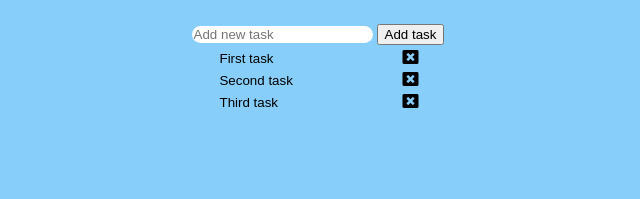
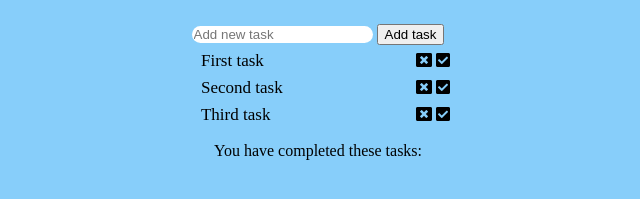
Before and after one commit to BeaQ17/vue-todolist, a plain HTML site: page index.html in a window 1280 px wide. Shown: the part 173-372 px from the top of the page, without its empty margins (322-962 px from the left). Drawn offline with nearby package versions, Linux system fonts and the light colour scheme.

Commit message:
completed task list + comments

```diff
--- a/index.html
+++ b/index.html
@@ -40,6 +40,9 @@
 
         .inp{
             background-color: transparent;
+            font-family: 'Times New Roman', Times, serif;
+            font-size: 17px;
+            padding-left: 15px;
         }
 
         .inp:hover{
@@ -51,21 +54,31 @@
 <body>
 
     <div id="root">
+        <!--logo-->
         <div class="logoimg">
             <img :src="logoImg" alt="logo boolean" id="logoimg">
         </div>
+        <!--new task form-->
         <div class="newtask">
             <input type="text" v-model="newTask" placeholder="Add new task" @keyup.enter="addTask">
             <button @click="addTask">Add task</button>
         </div>
+        <!--task list-->
         <div class="tasks" v-if="tasks.length > 0">
             <div class="task" v-for="(task, index) in tasks">
                 <input type="text" v-model="tasks[index]" class="inp">
                 <i class="fas fa-window-close" @click="deleteTask(index)"></i>
+                <i class="fas fa-check-square" @click="doneTask(index, task)"></i>
             </div>
         </div>
+        <!--done message-->
         <div id="done" v-else>
             <p>You're all done!</p>
+        </div>
+        <!--completed task list-->
+        <div class="completed">
+            <p>You have completed these tasks:</p>
+            <div v-for="task in completed">{{task}}</div>
         </div>
     </div>
 
--- a/main.js
+++ b/main.js
@@ -7,9 +7,21 @@ const app = new Vue ({
             "Second task",
             "Third task"
         ],
-        logoImg: "https://www.boolean.careers/images/misc/logo.png"
+        logoImg: "https://www.boolean.careers/images/misc/logo.png",
+        completed: [
+
+        ]
     },
     methods:{
+        /*
+        addTask(){
+            if (task.length > 0) {
+                this.tasks.push(this.newTask)
+                this.newTask=""
+            } else {
+                alert("Please write out the task")
+            }*/
+
         addTask(){
             this.tasks.push(this.newTask)
             this.newTask=""
@@ -17,6 +29,10 @@ const app = new Vue ({
         deleteTask(index){
             console.log("Delete task " + index);
             this.tasks.splice(index, 1)
+        },
+        doneTask(index, task){
+            this.completed.unshift(task)
+            this.tasks.splice(index, 1)
         }
     }
 });
```
